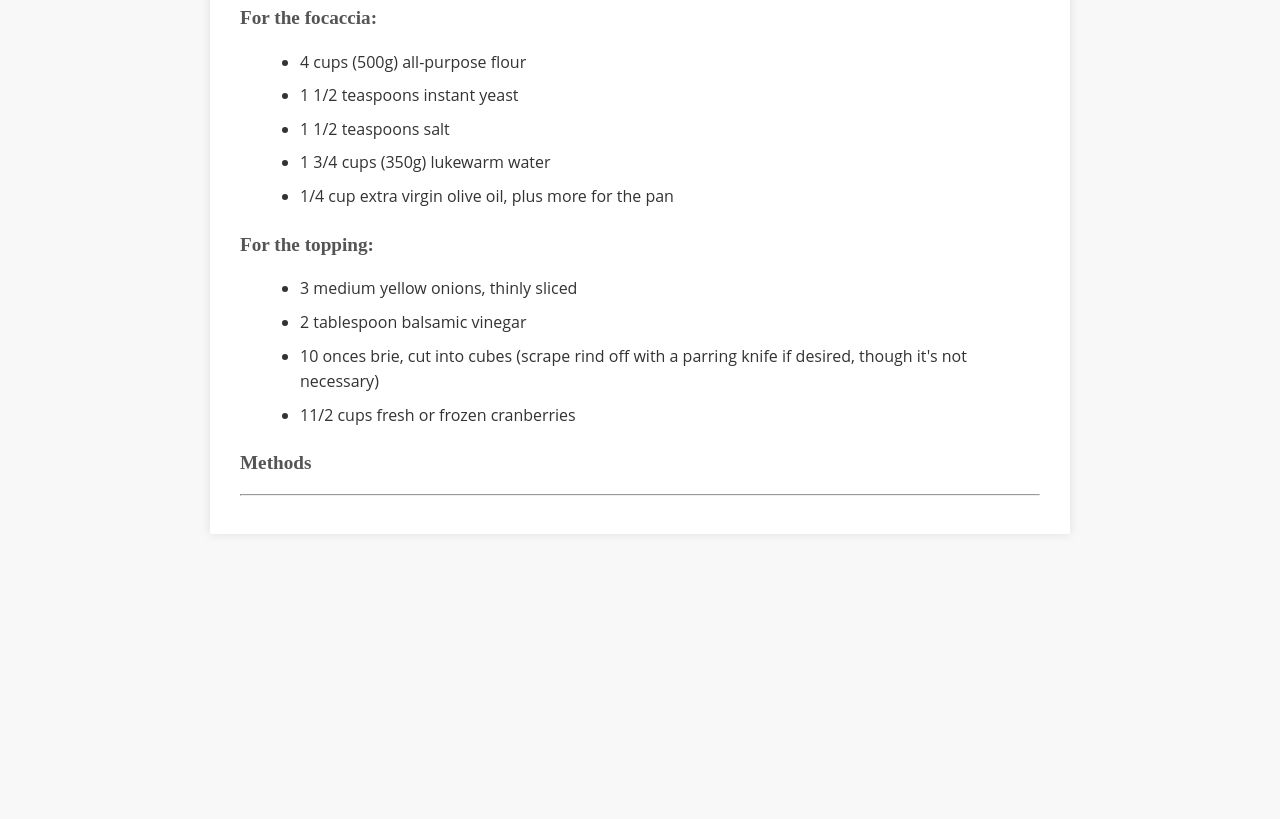
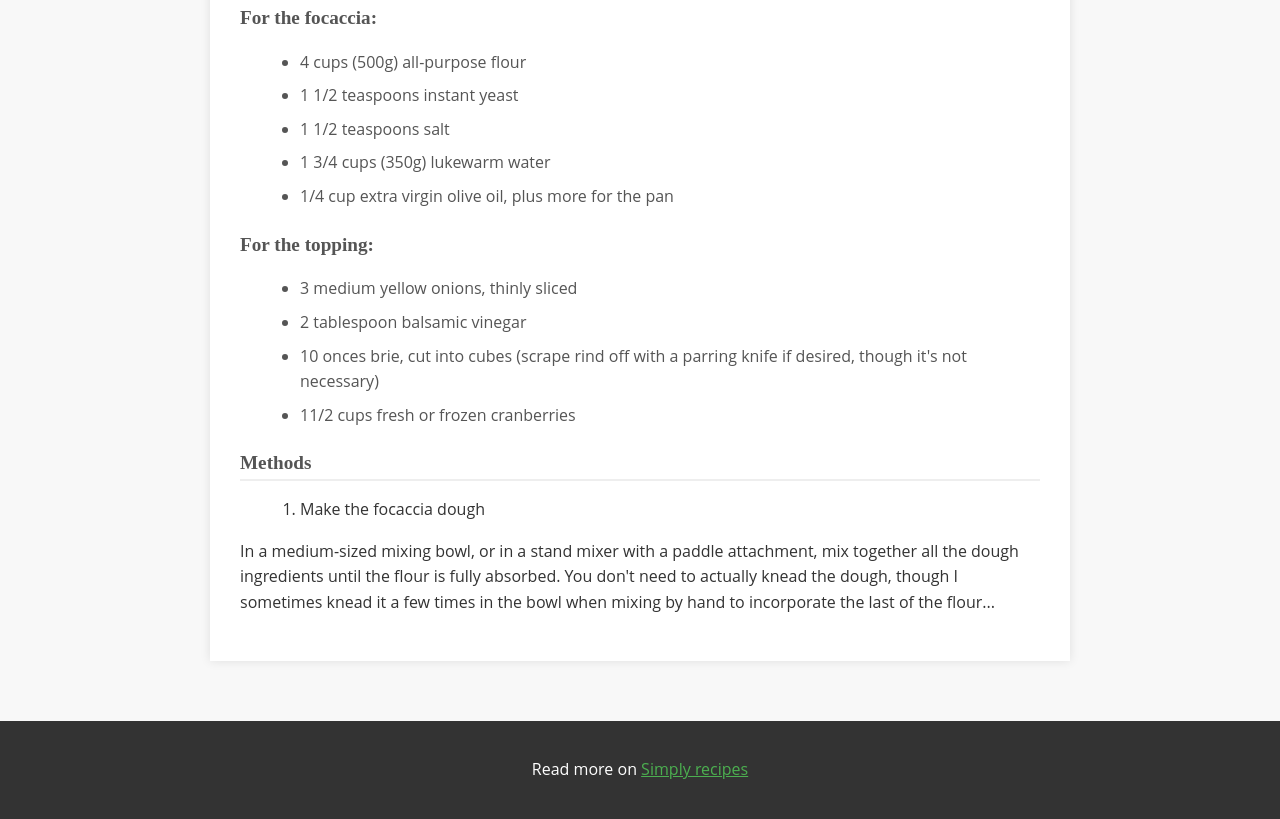
Before and after one commit to UnluckyRio/U1-W1-D3, a plain HTML site: page index.html in a window 1280 px wide. Shown: the part 1213-2032 px from the top of the page. Before the commit the page ends 1767 px from the top, so only its background shows below. Drawn offline with Linux system fonts and the light colour scheme.

Commit message:
update html

```diff
--- a/assets/css/style.css
+++ b/assets/css/style.css
@@ -55,7 +55,6 @@ p {
 
 a {
   color: #4caf50;
-  text-decoration: none;
 }
 
 a:hover {
@@ -217,8 +216,9 @@ footer {
     max-width: 120px;
   }
 }
-.header-text {
-  font-size: 1.2em;
-  background-color: #c1ac35;
-  margin-top: 10px;
+.methods {
+  border-bottom: 2px solid #eee;
 }
+.ingredients {
+  color: #555;
+}
--- a/index.html
+++ b/index.html
@@ -11,7 +11,9 @@
     <header>
       <div class="header-content">
         <img src="assets/img/logo.png" alt="Simply Recipes Logo" class="logo" />
-        <p class="tagline">Part of A SIMPLY FABULOUS THANKSGIVING</p>
+        <div class="header-text">
+          <p class="tagline">Part of A SIMPLY FABULOUS THANKSGIVING</p>
+        </div>
       </div>
     </header>
 
@@ -38,7 +40,7 @@
         </div>
 
         <section class="ingredients">
-          <h2>Ingredients</h2>
+          <h2 class="ingredients">Ingredients</h2>
           <h3>For the focaccia:</h3>
           <ul>
             <li>4 cups (500g) all-purpose flour</li>
@@ -58,10 +60,23 @@
             </li>
             <li>11/2 cups fresh or frozen cranberries</li>
           </ul>
-          <h3>Methods</h3>
-          <hr />
+          <h3 class="methods">Methods</h3>
         </section>
+        <ol>
+          <li>Make the focaccia dough</li>
+        </ol>
+        <p>
+          In a medium-sized mixing bowl, or in a stand mixer with a paddle
+          attachment, mix together all the dough ingredients until the flour is
+          fully absorbed. You don't need to actually knead the dough, though I
+          sometimes knead it a few times in the bowl when mixing by hand to
+          incorporate the last of the flour...
+        </p>
       </article>
     </main>
+    <footer>
+      <p class="footer-text">
+        Read more on <a href="#"> Simply recipes</a>
+      </p>
   </body>
 </html>
```
